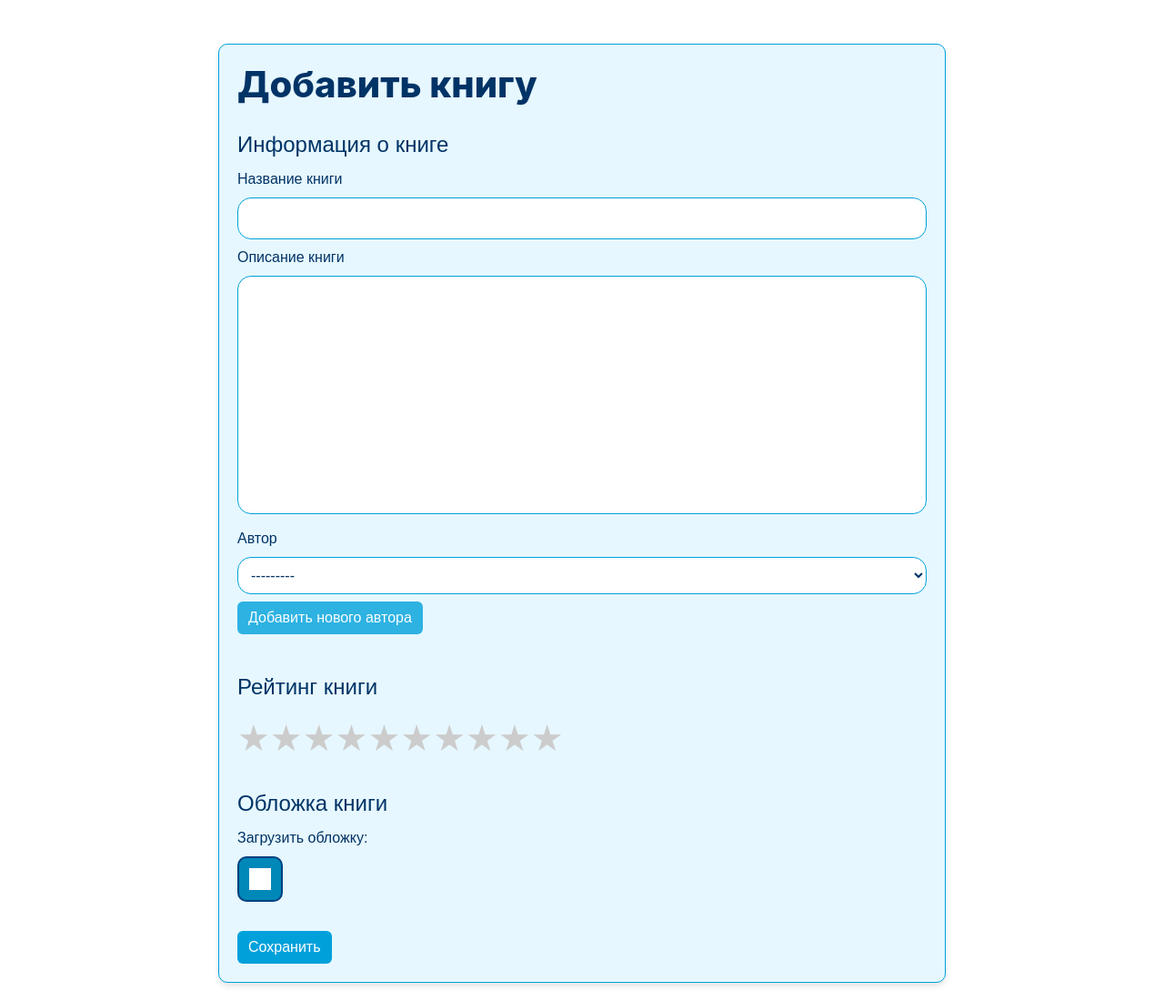
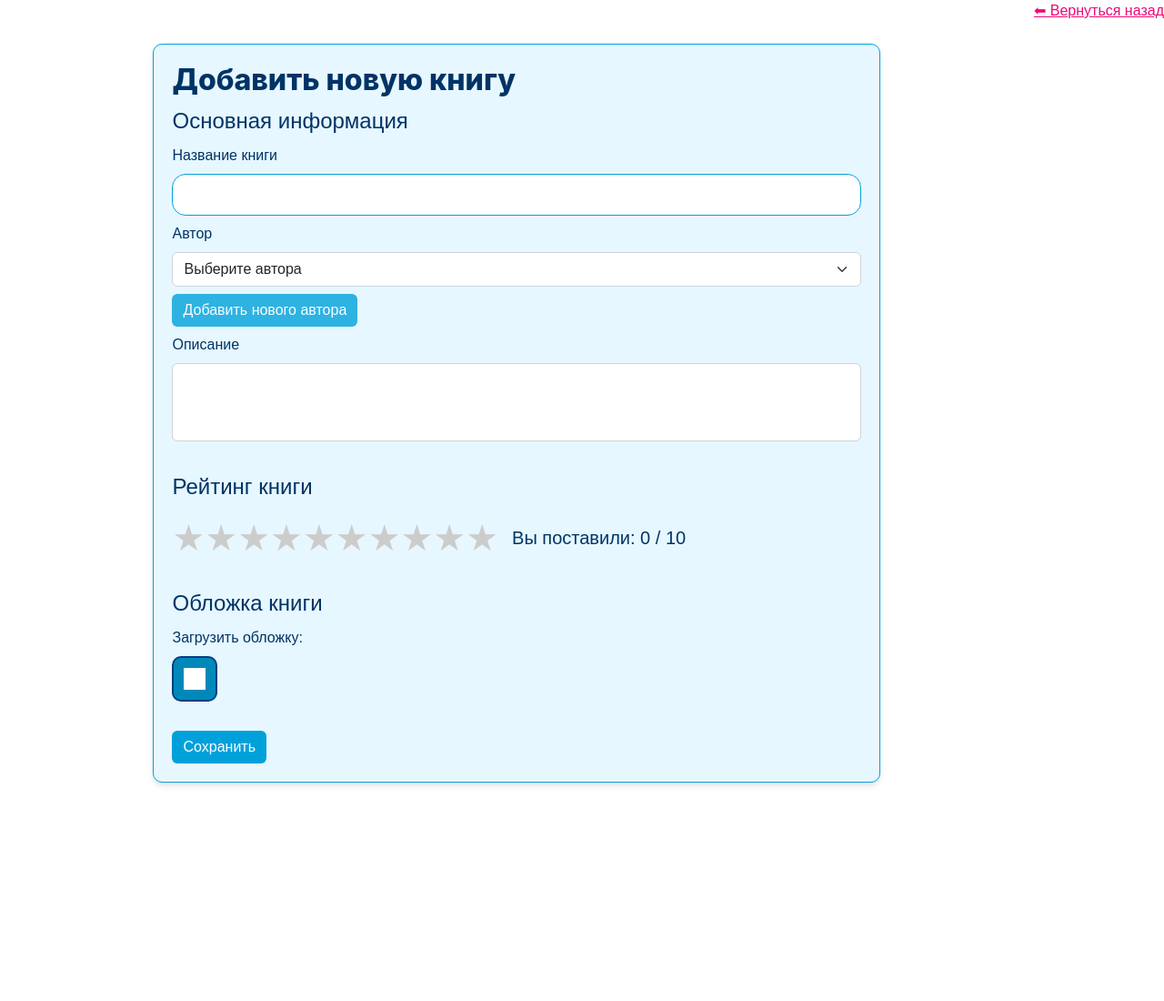
Before and after one commit to emper1or/SecProject, a Django app: page /lib/add/ in a window 1280 px wide. Shown: the whole page at 91% size. After the commit the page ends 864 px from the top, so only its background shows below. Run offline with Django 5.2, Linux system fonts and the light colour scheme; tables that the repository leaves empty hold one stand-in row (values such as "Sample post"); some libraries are stand-ins or nearby versions; grey boxes are pictures that could not be loaded.

Commit message:
fix stars and session controls name and desc book + add img req

```diff
--- a/mysite/library/templates/add_author.html
+++ b/mysite/library/templates/add_author.html
@@ -1,4 +1,6 @@
+{% extends 'index.html' %}
 {% load static %}
+{% block content %}
 <!DOCTYPE html>
 <html lang="ru">
 <head>
@@ -36,3 +38,5 @@
     <script src="https://cdn.jsdelivr.net/npm/bootstrap@5.3.0/dist/js/bootstrap.bundle.min.js"></script>
 </body>
 </html>
+
+{% endblock %}
--- a/mysite/library/templates/add_book.html
+++ b/mysite/library/templates/add_book.html
@@ -11,28 +11,30 @@
 </head>
 <body>
     <div class="container mt-5">
-        <h1 class="mb-4">Добавить книгу</h1>
+        <h2>Добавить новую книгу</h2>
         <form method="post" enctype="multipart/form-data">
             {% csrf_token %}
+
             <fieldset class="mb-4">
-                <legend class="fs-4">Информация о книге</legend>
-                {% for field in book_form %}
-                    {% if field.name != "rating" %}
-                        <div class="mb-3 form-group">
-                            <label for="{{ field.id_for_label }}" class="form-label">{{ field.label }}</label>
-                            {{ field }}
-                            {% if field.help_text %}
-                                <small class="form-text text-muted">{{ field.help_text }}</small>
-                            {% endif %}
-                            {% if field.errors %}
-                                <div class="invalid-feedback">{{ field.errors }}</div>
-                            {% endif %}
+                <legend class="fs-4">Основная информация</legend>
+                <div class="mb-3">
+                    <label for="title" class="form-label">Название книги</label>
+                    <input type="text" class="form-control" id="title" name="title" required>
                 </div>
-                    {% endif %}
+                <div class="mb-3">
+                    <label for="author" class="form-label">Автор</label>
+                    <select class="form-select" id="author" name="author" required>
+                        <option value="">Выберите автора</option>
+                        {% for author in authors %}
+                            <option value="{{ author.id }}">{{ author.name }}</option>
                         {% endfor %}
-                <p>
-                    <a href="{% url 'add_author' %}" name="add_author" class="btn btn-secondary">Добавить нового автора</a>
-                </p>
+                    </select>
+                    <button type="submit" name="add_author" class="btn btn-secondary mt-2">Добавить нового автора</button>
+                </div>
+                <div class="mb-3">
+                    <label for="description" class="form-label">Описание</label>
+                    <textarea class="form-control" id="description" name="description" rows="3"></textarea>
+                </div>
             </fieldset>
 
             <fieldset class="mb-4">
@@ -42,6 +44,7 @@
                         <span class="star" data-value="{{ forloop.counter }}">&#9733;</span>
                     {% endfor %}
                     <span id="rating-value"></span>
+                    <input type="hidden" name="rating" id="rating-input" value="{{ saved_rating }}">
                 </div>
             </fieldset>
 
@@ -51,7 +54,7 @@
                     <label class="form-label">Загрузить обложку:</label>
                     <label class="file-upload-container">
                         <img src="https://exotickozha.ru/userfiles/2849815-document-download-file-interface-multimedia_107994.png" alt="Upload">
-                        <input type="file" name="cover" id="cover-upload">
+                        <input type="file" name="cover" id="cover-upload" required>
                     </label>
                     <div id="cover-preview" class="mt-2 preview-container" style="display: none;">
                         <button id="close-preview">&times;</button>
@@ -64,16 +67,30 @@
         </form>
     </div>
 
+    <a href="http://127.0.0.1:8000/dashboard/" class="back-button">⬅ Вернуться назад</a>
+
     <script src="https://cdn.jsdelivr.net/npm/bootstrap@5.3.0/dist/js/bootstrap.bundle.min.js"></script>
     <script>
         document.addEventListener("DOMContentLoaded", function() {
             let stars = document.querySelectorAll(".star");
             let ratingValue = document.getElementById("rating-value");
+            let ratingInput = document.getElementById("rating-input");
             let ratingContainer = document.getElementById("rating-container");
             let coverUpload = document.getElementById("cover-upload");
             let coverPreview = document.getElementById("cover-preview");
             let coverImage = document.getElementById("cover-image");
             let closePreview = document.getElementById("close-preview");
+
+            // Восстановление сохраненного рейтинга при загрузке страницы
+            if (ratingInput.value) {
+                let savedRating = parseInt(ratingInput.value);
+                stars.forEach((s, i) => {
+                    if (i < savedRating) {
+                        s.classList.add("selected");
+                    }
+                });
+                ratingValue.textContent = `Вы поставили: ${savedRating} / 10`;
+            }
 
             stars.forEach((star, index) => {
                 star.addEventListener("mouseover", function() {
@@ -95,6 +112,7 @@
                         }
                     });
                     ratingValue.textContent = `Вы поставили: ${index + 1} / 10`;
+                    ratingInput.value = index + 1; // Сохраняем значение в скрытое поле
                 });
             });
 
--- a/mysite/library/views.py
+++ b/mysite/library/views.py
@@ -21,20 +21,22 @@ def add_book(request):
     authors = Author.objects.all()
 
     initial_data = request.session.get('book_form_data', {})
-    print(initial_data)
 
     if request.method == 'POST':
         if 'add_author' in request.POST:
             # Сохраняем введённые данные в сессию перед переходом
             request.session['book_form_data'] = request.POST.dict()
+            print(request.POST.dict())
             print(request.session['book_form_data'])
             return redirect('add_author')
 
         book_form = BookForm(request.POST)
         cover_form = BookCoverForm(request.POST, request.FILES)
 
+
         if book_form.is_valid() and cover_form.is_valid():
             # Создаем объект книги, но пока не сохраняем
+            print(book_form)
             book = book_form.save(commit=False)
             book.author = book_form.cleaned_data['author']
             book.rating = book_form.cleaned_data.get('rating', 0)  # Устанавливаем 0, если рейтинг не передан
@@ -53,12 +55,15 @@ def add_book(request):
             return redirect('success')  # Перенаправление на страницу успеха
     else:
         book_form = BookForm(initial=initial_data)
+        if initial_data.get('rating'):
+            book_form.fields['rating'].initial = int(initial_data['rating'])
         cover_form = BookCoverForm()
 
     return render(request, 'add_book.html', {
         'book_form': book_form,
         'cover_form': cover_form,
         'authors': authors,
+        'saved_rating': initial_data.get('rating', 0)
     })
 
 
```
Lines whose indentation alone changed are shown as unchanged.
